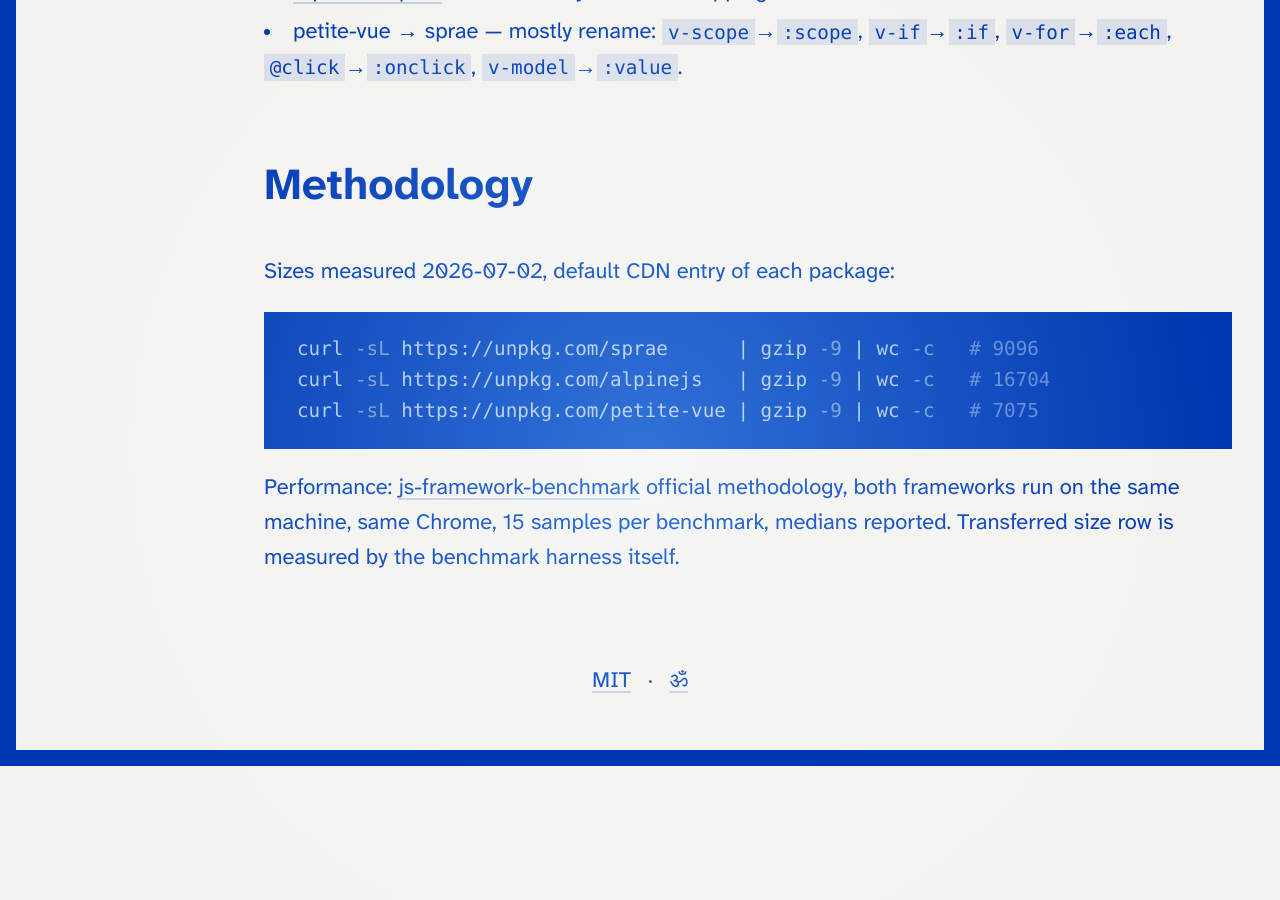
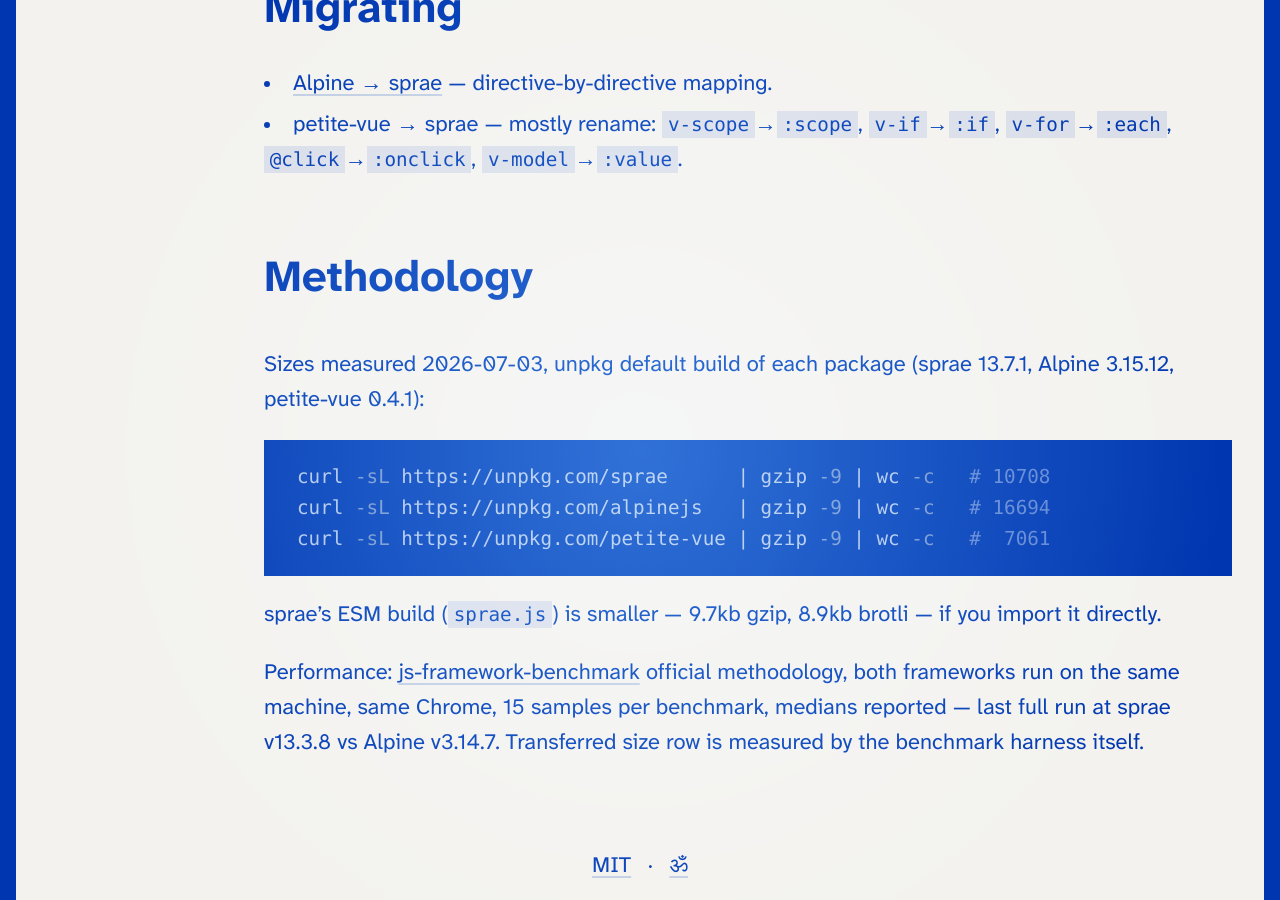
Before and after one commit to dy/sprae, a Jekyll site: the page built from compare.md, in a window 1280 px wide and 900 px high, scrolled down 3196 px. Built offline with Jekyll 4.4.1, drawn with Linux system fonts in a browser that asks for light colours; before the commit the page ends 3962 px from its top, so only the background shows below that; some of the changed text lies outside the part shown.

Commit message:
compare: refresh sizes to current builds (sprae 13.7.1 10.7kb, Alpine 3.15.12), scope CPU/paint to last benchmark run, note ESM size

````diff
--- a/compare.md
+++ b/compare.md
@@ -11,7 +11,7 @@
 
 | | sprae | Alpine | petite-vue |
 |---|---|---|---|
-| CDN build, min+gzip | **9.1kb** | 16.7kb | 7.1kb |
+| CDN build, min+gzip | **10.7kb** | 16.7kb | 7.1kb |
 | CPU speed, [geometric mean](#performance) | **1.73× faster** | baseline | not benchmarked |
 | First paint (1k rows) | **83ms** | 165ms | not benchmarked |
 | Strict CSP / no-eval | [full JS expressions](./csp) | [restricted subset](https://alpinejs.dev/advanced/csp) | none |
@@ -22,9 +22,11 @@
 | Status | active, 0 open issues | active | frozen — last release Jan 2022 |
 | License | MIT | MIT | MIT |
 
+<small>Sizes current as of 2026-07-03 (sprae 13.7.1, Alpine 3.15.12, petite-vue 0.4.1); CPU speed and first paint are from the last full benchmark run at sprae 13.3.8 — see [Methodology](#methodology).</small>
+
 ## Performance
 
-Median times in ms (lower is better), [js-framework-benchmark](https://krausest.github.io/js-framework-benchmark/) keyed suite, sprae v13.3.8 vs Alpine v3.14.7, identical machine and Chrome:
+Median times in ms (lower is better), [js-framework-benchmark](https://krausest.github.io/js-framework-benchmark/) keyed suite, last full run at sprae v13.3.8 vs Alpine v3.14.7, identical machine and Chrome:
 
 | benchmark | sprae | Alpine | ratio |
 |---|---|---|---|
@@ -62,12 +64,14 @@
 
 ## Methodology
 
-Sizes measured 2026-07-02, default CDN entry of each package:
+Sizes measured 2026-07-03, unpkg default build of each package (sprae 13.7.1, Alpine 3.15.12, petite-vue 0.4.1):
 
 ```sh
-curl -sL https://unpkg.com/sprae      | gzip -9 | wc -c   # 9096
-curl -sL https://unpkg.com/alpinejs   | gzip -9 | wc -c   # 16704
-curl -sL https://unpkg.com/petite-vue | gzip -9 | wc -c   # 7075
+curl -sL https://unpkg.com/sprae      | gzip -9 | wc -c   # 10708
+curl -sL https://unpkg.com/alpinejs   | gzip -9 | wc -c   # 16694
+curl -sL https://unpkg.com/petite-vue | gzip -9 | wc -c   #  7061
 ```
 
-Performance: [js-framework-benchmark](https://github.com/krausest/js-framework-benchmark) official methodology, both frameworks run on the same machine, same Chrome, 15 samples per benchmark, medians reported. Transferred size row is measured by the benchmark harness itself.
+sprae's ESM build (`sprae.js`) is smaller — 9.7kb gzip, 8.9kb brotli — if you import it directly.
+
+Performance: [js-framework-benchmark](https://github.com/krausest/js-framework-benchmark) official methodology, both frameworks run on the same machine, same Chrome, 15 samples per benchmark, medians reported — last full run at sprae v13.3.8 vs Alpine v3.14.7. Transferred size row is measured by the benchmark harness itself.
````
